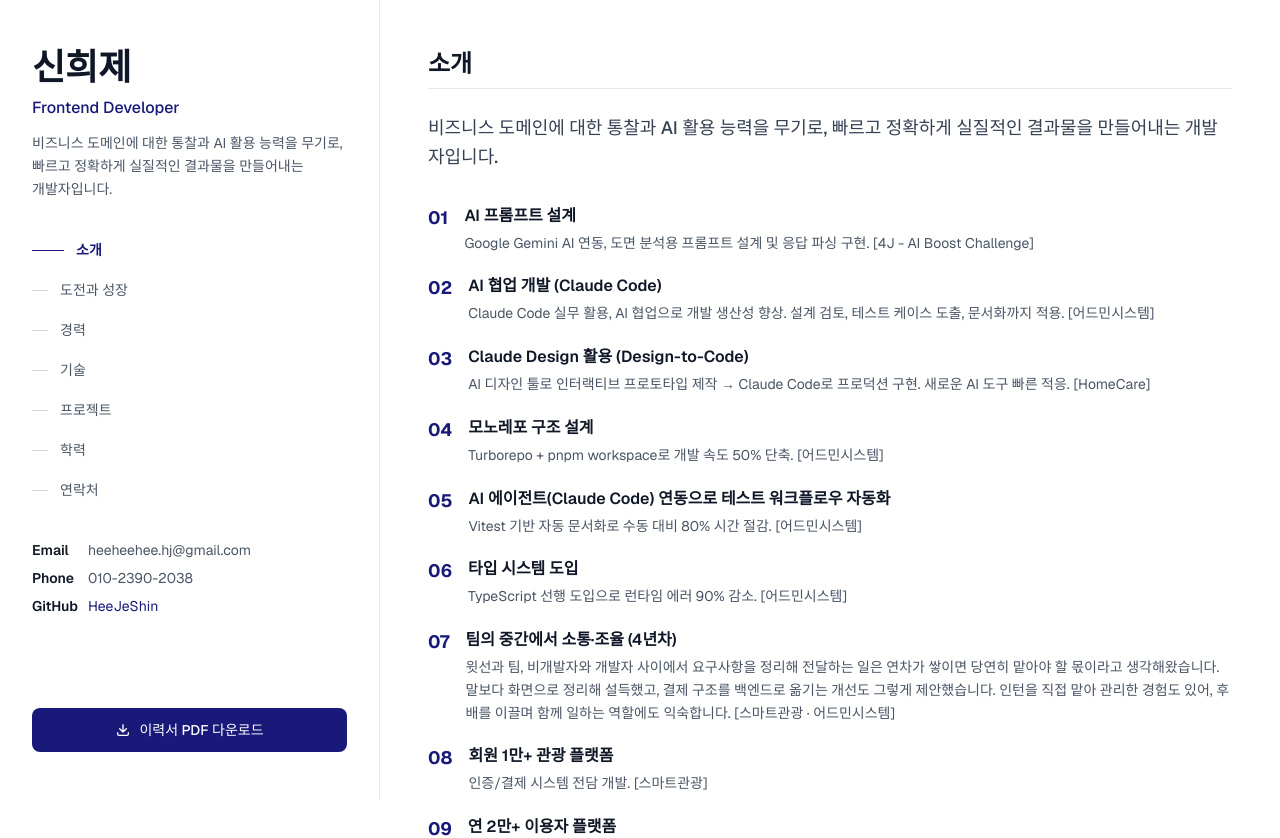
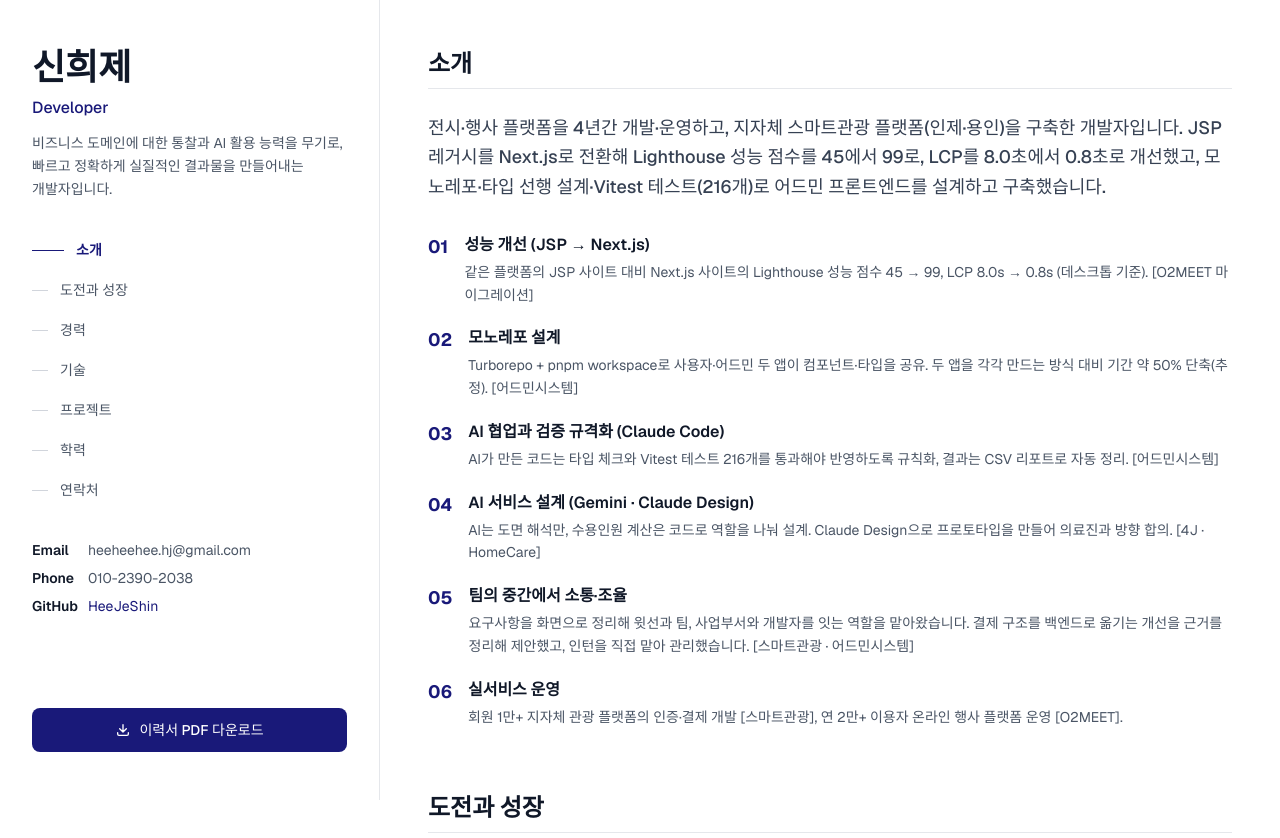
Before and after one commit to HeeJeShin/portfolio, a Next.js app: page / in a window 1280 px wide. Shown: the top 838 px of the page. Built offline with nearby package versions, Linux system fonts and the light colour scheme.

Commit message:
포트폴리오: 이력서와 충돌 해소(졸업예정, 기간, 추정 표기, 4J 분류, 소개), 근거 없는 수치 제거, 직무 표기 통일
Co-Authored-By: Claude Opus 5.5 <noreply@anthropic.com>

```diff
--- a/app/_components/ChallengesSection.tsx
+++ b/app/_components/ChallengesSection.tsx
@@ -22,8 +22,8 @@ const challenges = [
     link: "/projects/o2meet-migration",
   },
   {
-    title: "대규모 모노레포 설계 및 테스트 자동화",
-    desc: "저는 문제를 주도적으로 고민하는 편입니다. Turborepo + pnpm workspace로 apps/user, apps/admin, packages/shared 3-tier 구조를 설계했고, 품질을 위해 필요하다고 판단해 Vitest 기반 테스트 케이스 216개를 직접 작성하고 자동 문서화까지 구축해 수동 대비 80% 시간을 절감했습니다.",
+    title: "모노레포 설계 및 테스트 자동화",
+    desc: "Turborepo + pnpm workspace로 apps/user, apps/admin, packages/shared 3-tier 구조를 설계했고, 품질을 위해 필요하다고 판단해 Vitest 기반 테스트 케이스 216개를 직접 작성하고 결과가 CSV 리포트로 자동 정리되도록 구축했습니다.",
     link: "/projects/exhibition#monorepo",
   },
   {
--- a/app/_components/EducationSection.tsx
+++ b/app/_components/EducationSection.tsx
@@ -11,7 +11,7 @@ export const EducationSection = () => {
             <p className="text-sm text-gray-600 mt-1">컴퓨터공학과 (편입 3학년)</p>
           </div>
           <span className="text-xs text-gray-400 whitespace-nowrap">
-            2025.03 - 재학 중 (2026.02 졸업예정)
+            2025.03 - 재학 중 (2027.02 졸업예정)
           </span>
         </div>
       </div>
--- a/app/_components/Footer.tsx
+++ b/app/_components/Footer.tsx
@@ -8,7 +8,7 @@ export const Footer = () => {
         <div className="flex flex-col sm:flex-row sm:items-center sm:justify-between gap-4 mb-6">
           <div>
             <h3 className="text-lg font-bold text-gray-900">신희제</h3>
-            <p className="text-sm text-gray-500">Frontend Developer</p>
+            <p className="text-sm text-gray-500">Developer</p>
           </div>
           <div className="flex items-center gap-4">
             <a
--- a/app/_components/IntroSection.tsx
+++ b/app/_components/IntroSection.tsx
@@ -1,41 +1,29 @@
-const headline = "비즈니스 도메인에 대한 통찰과 AI 활용 능력을 무기로, 빠르고 정확하게 실질적인 결과물을 만들어내는 개발자입니다.";
+const headline = "전시·행사 플랫폼을 4년간 개발·운영하고, 지자체 스마트관광 플랫폼(인제·용인)을 구축한 개발자입니다. JSP 레거시를 Next.js로 전환해 Lighthouse 성능 점수를 45에서 99로, LCP를 8.0초에서 0.8초로 개선했고, 모노레포·타입 선행 설계·Vitest 테스트(216개)로 어드민 프론트엔드를 설계하고 구축했습니다.";
 
 const items = [
   {
-    title: "AI 프롬프트 설계",
-    desc: "Google Gemini AI 연동, 도면 분석용 프롬프트 설계 및 응답 파싱 구현. [4J - AI Boost Challenge]",
+    title: "성능 개선 (JSP → Next.js)",
+    desc: "같은 플랫폼의 JSP 사이트 대비 Next.js 사이트의 Lighthouse 성능 점수 45 → 99, LCP 8.0s → 0.8s (데스크톱 기준). [O2MEET 마이그레이션]",
   },
   {
-    title: "AI 협업 개발 (Claude Code)",
-    desc: "Claude Code 실무 활용, AI 협업으로 개발 생산성 향상. 설계 검토, 테스트 케이스 도출, 문서화까지 적용. [어드민시스템]",
+    title: "모노레포 설계",
+    desc: "Turborepo + pnpm workspace로 사용자·어드민 두 앱이 컴포넌트·타입을 공유. 두 앱을 각각 만드는 방식 대비 기간 약 50% 단축(추정). [어드민시스템]",
   },
   {
-    title: "Claude Design 활용 (Design-to-Code)",
-    desc: "AI 디자인 툴로 인터랙티브 프로토타입 제작 → Claude Code로 프로덕션 구현. 새로운 AI 도구 빠른 적응. [HomeCare]",
+    title: "AI 협업과 검증 규격화 (Claude Code)",
+    desc: "AI가 만든 코드는 타입 체크와 Vitest 테스트 216개를 통과해야 반영하도록 규칙화, 결과는 CSV 리포트로 자동 정리. [어드민시스템]",
   },
   {
-    title: "모노레포 구조 설계",
-    desc: "Turborepo + pnpm workspace로 개발 속도 50% 단축. [어드민시스템]",
+    title: "AI 서비스 설계 (Gemini · Claude Design)",
+    desc: "AI는 도면 해석만, 수용인원 계산은 코드로 역할을 나눠 설계. Claude Design으로 프로토타입을 만들어 의료진과 방향 합의. [4J · HomeCare]",
   },
   {
-    title: "AI 에이전트(Claude Code) 연동으로 테스트 워크플로우 자동화",
-    desc: "Vitest 기반 자동 문서화로 수동 대비 80% 시간 절감. [어드민시스템]",
+    title: "팀의 중간에서 소통·조율",
+    desc: "요구사항을 화면으로 정리해 윗선과 팀, 사업부서와 개발자를 잇는 역할을 맡아왔습니다. 결제 구조를 백엔드로 옮기는 개선을 근거를 정리해 제안했고, 인턴을 직접 맡아 관리했습니다. [스마트관광 · 어드민시스템]",
   },
   {
-    title: "타입 시스템 도입",
-    desc: "TypeScript 선행 도입으로 런타임 에러 90% 감소. [어드민시스템]",
-  },
-  {
-    title: "팀의 중간에서 소통·조율 (4년차)",
-    desc: "윗선과 팀, 비개발자와 개발자 사이에서 요구사항을 정리해 전달하는 일은 연차가 쌓이면 당연히 맡아야 할 몫이라고 생각해왔습니다. 말보다 화면으로 정리해 설득했고, 결제 구조를 백엔드로 옮기는 개선도 그렇게 제안했습니다. 인턴을 직접 맡아 관리한 경험도 있어, 후배를 이끌며 함께 일하는 역할에도 익숙합니다. [스마트관광 · 어드민시스템]",
-  },
-  {
-    title: "회원 1만+ 관광 플랫폼",
-    desc: "인증/결제 시스템 전담 개발. [스마트관광]",
-  },
-  {
-    title: "연 2만+ 이용자 플랫폼",
-    desc: "온라인 전시/컨퍼런스 플랫폼 유지보수. [O2MEET]",
+    title: "실서비스 운영",
+    desc: "회원 1만+ 지자체 관광 플랫폼의 인증·결제 개발 [스마트관광], 연 2만+ 이용자 온라인 행사 플랫폼 운영 [O2MEET].",
   },
 ];
 
--- a/app/_components/PrintHeader.tsx
+++ b/app/_components/PrintHeader.tsx
@@ -2,7 +2,7 @@ export const PrintHeader = () => {
   return (
     <header className="hidden print:block mb-8 pb-6 border-b border-gray-300">
       <h1 className="text-3xl font-bold text-gray-900">신희제</h1>
-      <p className="text-base text-[#191979] font-medium mt-1">Frontend Developer</p>
+      <p className="text-base text-[#191979] font-medium mt-1">Developer</p>
       <div className="mt-3 text-sm text-gray-700 space-x-4">
         <span>heeheehee.hj@gmail.com</span>
         <span>010-2390-2038</span>
--- a/app/_components/Sidebar.tsx
+++ b/app/_components/Sidebar.tsx
@@ -37,7 +37,7 @@ export const Sidebar = () => {
       <div className="flex flex-col h-full px-8 py-10 lg:py-12">
         <div className="mb-8">
           <h1 className="text-4xl font-bold text-gray-900 mb-2">신희제</h1>
-          <p className="text-base text-[#191979] font-medium">Frontend Developer</p>
+          <p className="text-base text-[#191979] font-medium">Developer</p>
           <p className="mt-3 text-sm text-gray-600 leading-relaxed break-keep">
             비즈니스 도메인에 대한 통찰과 AI 활용 능력을 무기로,<br /> 빠르고 정확하게 실질적인 결과물을 만들어내는 개발자입니다.
           </p>
--- a/app/_data/constants.ts
+++ b/app/_data/constants.ts
@@ -56,6 +56,7 @@ export const projects: Project[] = [
     highlights: ["Google Gemini AI 연동", "프롬프트 설계", "실시간 모니터링"],
     demo: "https://4j-mgqp.vercel.app/",
     github: "https://github.com/HeeJeShin/4j",
+    side: true,
   },
   {
     id: "exhibition",
@@ -64,10 +65,9 @@ export const projects: Project[] = [
     period: "2026.02 - 2026.04",
     description: "슈퍼어드민 + 프로젝트 어드민 구조의 전시회 참가신청 관리 시스템",
     tags: ["Next.js", "TypeScript", "TanStack Query", "Turborepo", "Vitest"],
-    highlights: ["모노레포 기반 50% 기간 단축", "Vitest 단위테스트 자동화", "216개 테스트 케이스"],
+    highlights: ["모노레포로 약 50% 기간 단축(추정)", "Vitest 단위테스트 자동화", "216개 테스트 케이스"],
     metrics: {
       period: "50%",
-      dev: "70%",
       tests: "216개",
     },
     links: [
@@ -112,7 +112,7 @@ export const projects: Project[] = [
     id: "o2meet",
     title: "O2MEET 온라인 행사 플랫폼",
     subtitle: "개발 및 유지보수",
-    period: "2022.05 - 현재",
+    period: "2022.05 - 2026.05",
     description: "온라인 전시관, 컨퍼런스, 티켓 구매 등 행사 플랫폼 프론트엔드",
     tags: ["JSP", "jQuery", "KCP"],
     highlights: ["등록솔루션 2주→3-5일", "결제 시스템 구축", "공통화 작업"],
--- a/app/_data/decisions.ts
+++ b/app/_data/decisions.ts
@@ -20,7 +20,7 @@ export const decisions: Record<string, Decision[]> = {
       action:
         "CLAUDE.md에 컨벤션과 검증 규칙을 정의하고, AI가 만든 코드는 타입 체크와 Vitest 테스트를 통과해야 반영하도록 했습니다. 테스트 결과는 CSV 리포트로 자동 정리되게 해서 누구나 바로 확인할 수 있게 했습니다.",
       result:
-        "테스트 216개, 런타임 에러 90% 감소. 새로 합류하는 사람도 같은 기준으로 AI를 쓰고 검증할 수 있는 구조를 남겼습니다.",
+        "테스트 216개를 작성했고, 새로 합류하는 사람도 같은 기준으로 AI를 쓰고 검증할 수 있는 구조를 남겼습니다.",
     },
     {
       title: "왜 어드민을 Next.js + 모노레포로 했나 (회고 포함)",
@@ -31,7 +31,7 @@ export const decisions: Record<string, Decision[]> = {
       action:
         "Turborepo + pnpm workspace로 apps/user, apps/admin, packages/shared 3-tier 구조를 만들고, 공통 컴포넌트·타입·API 로직을 shared에 모았습니다.",
       result:
-        "공통 코드 공유로 개발 기간을 50% 줄였습니다. 회고: 어드민에선 Next.js의 서버 기능을 거의 쓰지 않았기 때문에, 다시 한다면 '어드민은 SPA + shared 패키지만 공유'하는 구조와 빌드·배포 비용을 비교해보고 정하겠습니다.",
+        "공통 코드를 공유해 두 앱을 3개월에 완성했습니다(두 앱을 각각 만들었다면 약 6개월로 추정). 회고: 어드민에선 Next.js의 서버 기능을 거의 쓰지 않았기 때문에, 다시 한다면 '어드민은 SPA + shared 패키지만 공유'하는 구조와 빌드·배포 비용을 비교해보고 정하겠습니다.",
     },
   ],
   "smart-tourism": [
--- a/app/projects/exhibition/_components/ArchitectureSection.tsx
+++ b/app/projects/exhibition/_components/ArchitectureSection.tsx
@@ -205,8 +205,7 @@ export const ArchitectureSection = () => {
         <div className="mt-4 bg-gray-100 border border-gray-300 rounded-lg p-3">
           <p className="text-sm text-gray-700 text-center">
             <strong>56개 공용 컴포넌트</strong>를 유저/어드민이 공유 →
-            <strong className="text-gray-900"> UI 일관성 100%</strong> +
-            <strong className="text-gray-900"> 유지보수 비용 50% 절감</strong>
+            <strong className="text-gray-900"> 두 앱의 UI를 한 곳에서 관리</strong>
           </p>
         </div>
       </div>
--- a/app/projects/exhibition/_components/MetricsSection.tsx
+++ b/app/projects/exhibition/_components/MetricsSection.tsx
@@ -2,27 +2,15 @@ export const MetricsSection = () => {
   const metricsWithReason = [
     {
       label: "개발 기간 단축",
-      value: "50%",
-      desc: "6개월 → 3개월",
+      value: "약 50%",
+      desc: "3개월 완료 (두 앱을 각각 만들면 약 6개월, 추정)",
       reason: "공용 컴포넌트로 어드민/유저 화면 동시 개발, 백엔드와 API 응답 구조를 맞춰 API 엔드포인트만 변경하면 양쪽 적용 가능",
-    },
-    {
-      label: "페이지 개발 시간",
-      value: "70%",
-      desc: "2주 → 3-5일",
-      reason: "56개 공용 컴포넌트 + 23개 커스텀 훅 라이브러리 구축으로 CRUD 페이지 빠르게 생성",
     },
     {
       label: "테스트 케이스",
       value: "216개",
       desc: "자동 문서화",
       reason: "Claude Code로 테스트 케이스 작성 자동화, CSV 기반 문서화로 QA 커뮤니케이션 효율화",
-    },
-    {
-      label: "런타임 에러",
-      value: "90%↓",
-      desc: "타입 시스템 도입",
-      reason: "TypeScript + Zod 스키마로 API 응답 타입 검증, 컴파일 단계에서 에러 사전 차단",
     },
   ];
 
--- a/app/projects/exhibition/_data/exhibition.ts
+++ b/app/projects/exhibition/_data/exhibition.ts
@@ -89,7 +89,7 @@ export const techStackDetails = {
   },
   language: {
     name: "TypeScript",
-    usage: "타입 정의 선행 개발, 런타임 에러 90% 감소",
+    usage: "타입 정의 선행 개발, 컴파일 단계에서 타입 오류 차단",
   },
   stateManagement: {
     server: { name: "TanStack Query", usage: "서버 상태 캐싱/동기화, Optimistic Updates" },
@@ -266,9 +266,7 @@ return <SystemSidebar />;`,
 // ==========================================
 export const metrics = {
   development: [
-    { label: "개발 기간", before: "6개월 예상", after: "3개월", change: "50% 단축" },
-    { label: "페이지 개발", before: "2주", after: "3-5일", change: "70% 단축" },
-    { label: "런타임 에러", before: "QA 다수 발견", after: "거의 없음", change: "90% 감소" },
+    { label: "개발 기간", before: "6개월 예상", after: "3개월", change: "약 50% 단축(추정)" },
   ],
   codeQuality: [
     { label: "공용 컴포넌트", value: 56, unit: "개" },
--- a/public/resume_public.html
+++ b/public/resume_public.html
@@ -190,6 +190,7 @@
 <ul>
   <li>전시회 주최사·지자체·키즈카페 고객사의 웹 서비스를 프론트엔드 중심으로 개발·운영</li>
   <li>JSP·jQuery 레거시 운영부터 React·Next.js·TypeScript 신규 구축, 레거시 마이그레이션까지 담당</li>
+  <li>요구사항을 화면으로 정리해 사업부서와 개발자를 잇는 역할, 인턴 관리 담당</li>
 </ul>
 
 <h2>실무 프로젝트</h2>
```
Also changed, not shown: 1 other file (tests, documents, lock files or other folders).
